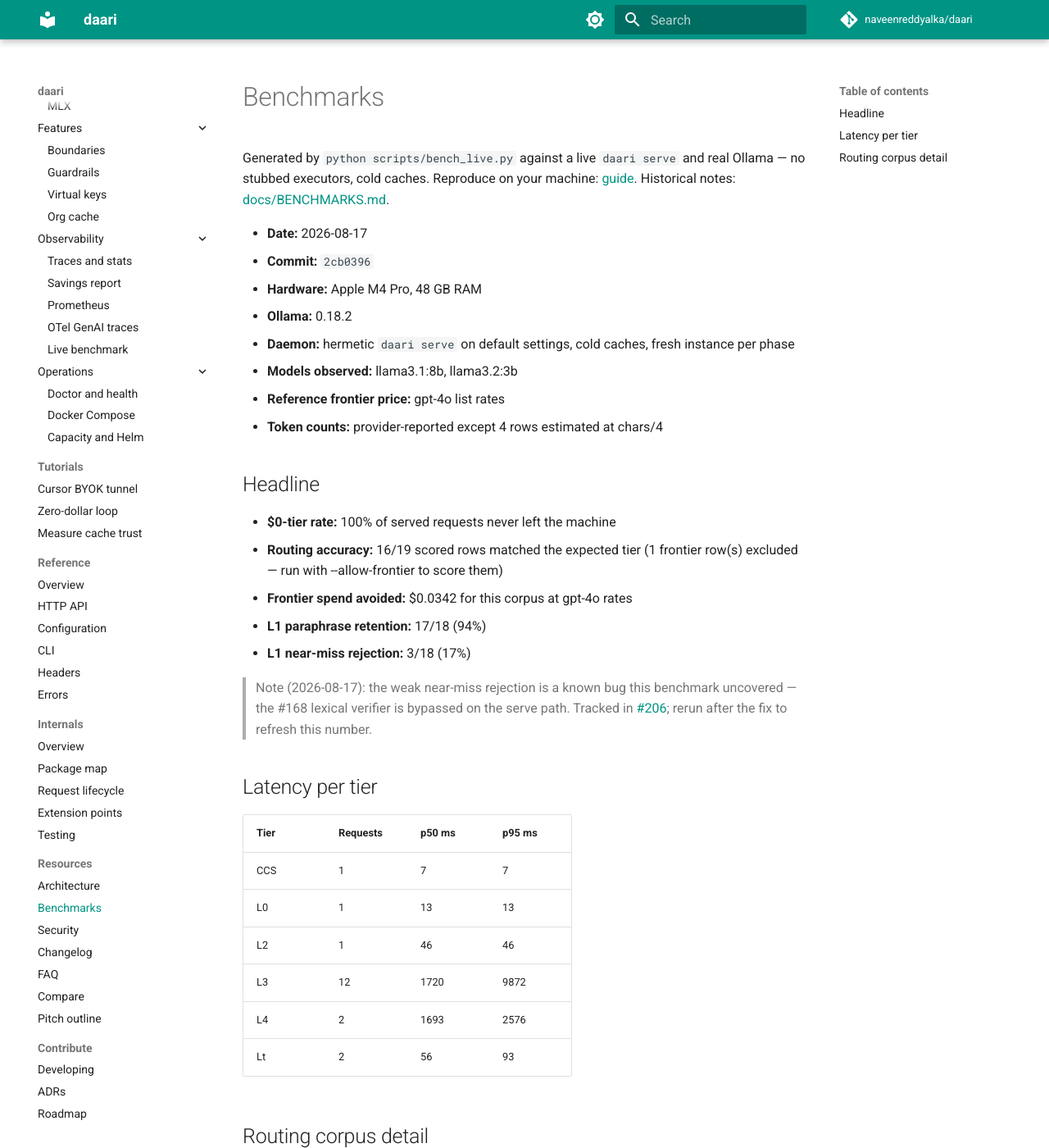
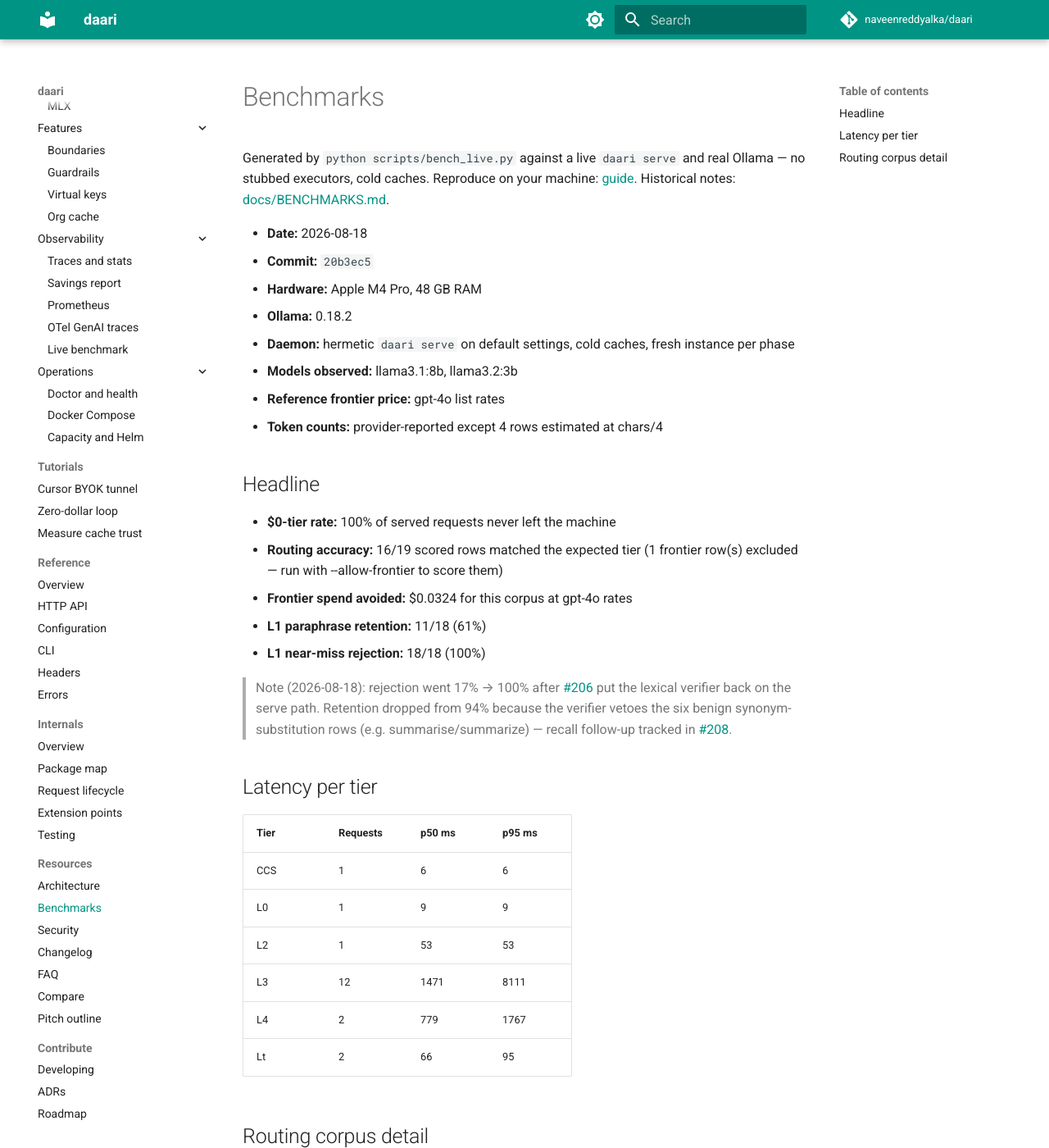
Before and after one commit to naveenreddyalka/daari, an MkDocs documentation site: the page built from docs/developer/resources/benchmarks.md, in a window 1280 px wide and 1400 px high. Shown: the whole window at 82% size. Built offline with MkDocs 1.6.1 and Material for MkDocs 9.7.7, drawn with Linux system fonts in a browser that asks for light colours; comment, search, counter and statistics services are not loaded; some of the changed text lies outside the part shown.

Commit message:
fix(cache): run the L1 verifier on the serve paths, not just get()
Closes #206. The #168 lexical verifier only ran inside SemanticCache.get(),
but the draft-band refactor (779a146) switched the router to nearest(), so no
live request was ever verified — near-misses like "what is 15% of 300" served
the cached answer for "what is 15% of 200". nearest_with_source() now exposes
the stored prompt text and both serve paths (non-streaming and streaming)
apply verify_for_serving() before serving; a vetoed hit falls back to the
draft band and increments the false-hits-avoided counter.

Live bench after the fix: near-miss rejection 17% -> 100%. Retention dips to
61% because the verifier vetoes benign synonym substitutions — recall
follow-up filed as #208.

Co-authored-by: Cursor <cursoragent@cursor.com>

```diff
--- a/docs/developer/resources/benchmarks.md
+++ b/docs/developer/resources/benchmarks.md
@@ -5,8 +5,8 @@ and real Ollama — no stubbed executors, cold caches. Reproduce on your
 machine: [guide](../guides/observability/live-benchmark.md). Historical
 notes: [docs/BENCHMARKS.md](../../BENCHMARKS.md).
 
-- **Date:** 2026-08-17
-- **Commit:** `2cb0396`
+- **Date:** 2026-08-18
+- **Commit:** `20b3ec5`
 - **Hardware:** Apple M4 Pro, 48 GB RAM
 - **Ollama:** 0.18.2
 - **Daemon:** hermetic `daari serve` on default settings, cold caches, fresh instance per phase
@@ -18,47 +18,49 @@ notes: [docs/BENCHMARKS.md](../../BENCHMARKS.md).
 
 - **$0-tier rate:** 100% of served requests never left the machine
 - **Routing accuracy:** 16/19 scored rows matched the expected tier (1 frontier row(s) excluded — run with --allow-frontier to score them)
-- **Frontier spend avoided:** $0.0342 for this corpus at gpt-4o rates
-- **L1 paraphrase retention:** 17/18 (94%)
-- **L1 near-miss rejection:** 3/18 (17%)
+- **Frontier spend avoided:** $0.0324 for this corpus at gpt-4o rates
+- **L1 paraphrase retention:** 11/18 (61%)
+- **L1 near-miss rejection:** 18/18 (100%)
 
-> Note (2026-08-17): the weak near-miss rejection is a known bug this benchmark
-> uncovered — the #168 lexical verifier is bypassed on the serve path. Tracked
-> in [#206](https://github.com/naveenreddyalka/daari/issues/206); rerun after
-> the fix to refresh this number.
+> Note (2026-08-18): rejection went 17% → 100% after
+> [#206](https://github.com/naveenreddyalka/daari/issues/206) put the lexical
+> verifier back on the serve path. Retention dropped from 94% because the
+> verifier vetoes the six benign synonym-substitution rows (e.g.
+> summarise/summarize) — recall follow-up tracked in
+> [#208](https://github.com/naveenreddyalka/daari/issues/208).
 
 ## Latency per tier
 
 | Tier | Requests | p50 ms | p95 ms |
 |------|----------|--------|--------|
-| CCS | 1 | 7 | 7 |
-| L0 | 1 | 13 | 13 |
-| L2 | 1 | 46 | 46 |
-| L3 | 12 | 1720 | 9872 |
-| L4 | 2 | 1693 | 2576 |
-| Lt | 2 | 56 | 93 |
+| CCS | 1 | 6 | 6 |
+| L0 | 1 | 9 | 9 |
+| L2 | 1 | 53 | 53 |
+| L3 | 12 | 1471 | 8111 |
+| L4 | 2 | 779 | 1767 |
+| Lt | 2 | 66 | 95 |
 
 ## Routing corpus detail
 
 | ID | Expected | Observed | OK | ms |
 |----|----------|----------|----|-----|
-| GP-01 | L3 | L3 | yes | 785 |
-| GP-02 | L3 | L3 | yes | 4059 |
-| GP-03 | L2 | L2 | yes | 46 |
-| GP-04 | L3 | L3 | yes | 579 |
-| GP-05 | L0 | L0 | yes | 13 |
-| GP-06 | Lt | Lt | yes | 56 |
-| GP-07 | Lt | Lt | yes | 93 |
+| GP-01 | L3 | L3 | yes | 1288 |
+| GP-02 | L3 | L3 | yes | 4323 |
+| GP-03 | L2 | L2 | yes | 53 |
+| GP-04 | L3 | L3 | yes | 667 |
+| GP-05 | L0 | L0 | yes | 9 |
+| GP-06 | Lt | Lt | yes | 66 |
+| GP-07 | Lt | Lt | yes | 95 |
 | GP-08 | L6 | excluded | — | 0 |
-| GP-09 | L3 | L3 | yes | 1733 |
-| GP-10 | L5 | L3 | no | 9872 |
-| GP-11 | L3 | L3 | yes | 1720 |
-| GP-12 | L1/L3 | L4 | no | 2576 |
-| GP-13 | L3 | L3 | yes | 4332 |
-| GP-14 | L2/L3 | L3 | yes | 463 |
-| GP-15 | L3 | L3 | yes | 795 |
-| GP-16 | L3/L4 | L4 | yes | 1693 |
-| GP-17 | L3 | L3 | yes | 343 |
-| GP-18 | L3 | L3 | yes | 5191 |
-| GP-19 | Lt | CCS | no | 7 |
-| GP-20 | L3 | L3 | yes | 4567 |
+| GP-09 | L3 | L3 | yes | 1471 |
+| GP-10 | L5 | L3 | no | 8111 |
+| GP-11 | L3 | L3 | yes | 1232 |
+| GP-12 | L1/L3 | L4 | no | 779 |
+| GP-13 | L3 | L3 | yes | 3134 |
+| GP-14 | L2/L3 | L3 | yes | 2236 |
+| GP-15 | L3 | L3 | yes | 774 |
+| GP-16 | L3/L4 | L4 | yes | 1767 |
+| GP-17 | L3 | L3 | yes | 351 |
+| GP-18 | L3 | L3 | yes | 3834 |
+| GP-19 | Lt | CCS | no | 6 |
+| GP-20 | L3 | L3 | yes | 4334 |
```
Also changed, not shown: docs/TRACKING.md (+18 -2 lines), 3 other files.
